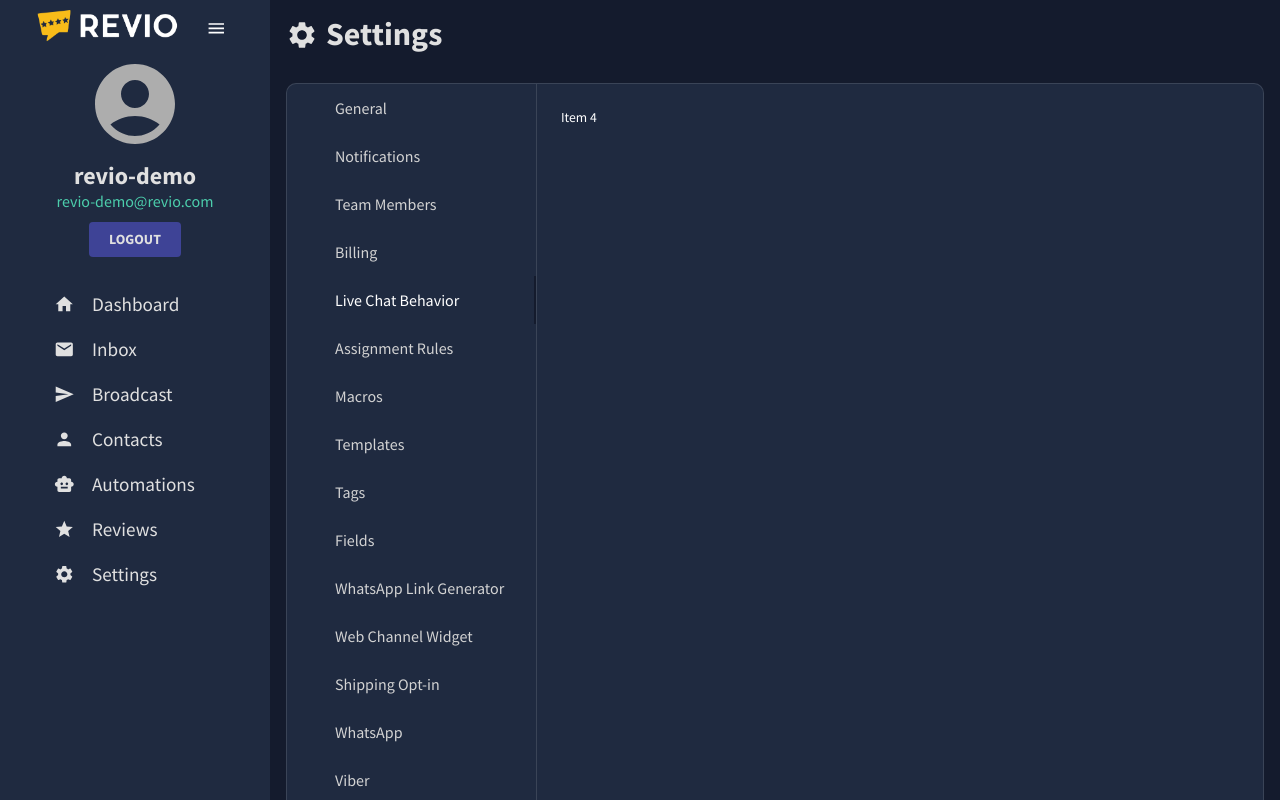
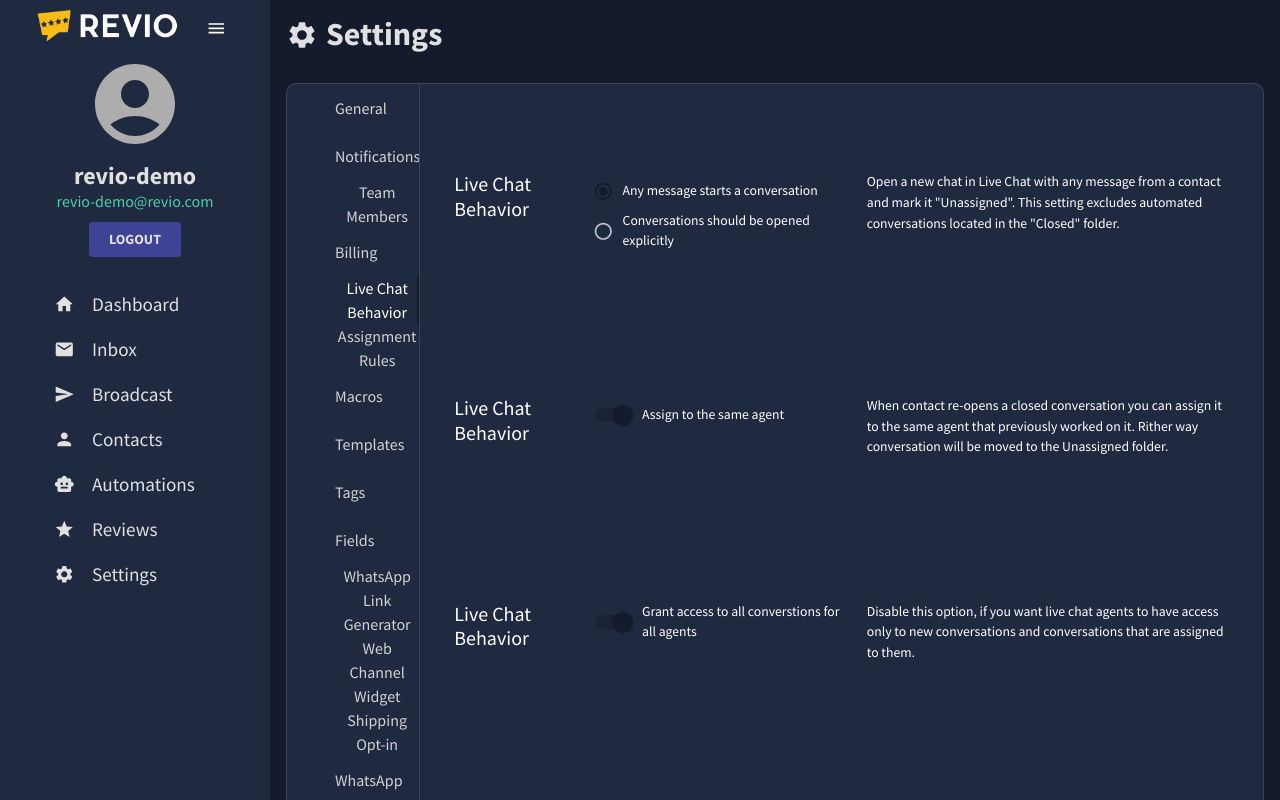
Before and after one commit to Svetlozarg/revio-dev, a Next.js app: page /settings in a window 1280 px wide. Both pictures are taken after a click on the tab "Live Chat Behavior". Shown: the top 800 px of the page. Built offline with nearby package versions, Linux system fonts and the light colour scheme.

Commit message:
Live Chat Behavior Design

```diff
--- a/src/components/settings/SettingsPanel.tsx
+++ b/src/components/settings/SettingsPanel.tsx
@@ -1,5 +1,6 @@
 import { Typography, Box } from '@mui/material';
 import WhatsAppSettings from './channels/WhatsAppSettings';
+import LiveChatBehavior from './inbox/LiveChatBehavior';
 
 interface TabPanelProps {
   children?: React.ReactNode;
@@ -12,6 +13,9 @@ function TabPanel(props: TabPanelProps) {
 
   return (
     <div
+      style={{
+        width: '100%'
+      }}
       role='tabpanel'
       hidden={value !== index}
       id={`vertical-tabpanel-${index}`}
@@ -19,8 +23,8 @@ function TabPanel(props: TabPanelProps) {
       {...other}
     >
       {value === index && (
-        <Box sx={{ p: 3 }}>
-          <Typography>{children}</Typography>
+        <Box sx={{ p: 3, width: '100%' }}>
+          {children}
         </Box>
       )}
     </div>
@@ -38,8 +42,10 @@ export default function SettingsPanel(props: Props) {
 
   return (
     <TabPanel value={value} index={index}>
-      {item !== 'WhatsApp' && <Typography>Item {index}</Typography>}
 
+      {item !== 'WhatsApp' && item !== 'Live Chat Behavior' && <Typography>Item {index}</Typography>}
+
+      {item === 'Live Chat Behavior' && <LiveChatBehavior />}
       {item === 'WhatsApp' && <WhatsAppSettings />}
     </TabPanel>
   );
--- /dev/null
+++ b/src/components/settings/inbox/LiveChatBehavior.tsx
@@ -0,0 +1,152 @@
+import { useState } from 'react';
+import {
+  Box,
+  FormControl,
+  FormControlLabel,
+  FormGroup,
+  Radio,
+  RadioGroup,
+  Stack,
+  Switch,
+  Typography,
+} from '@mui/material';
+
+const classes = {
+  box: {
+    display: 'flex',
+    justifyContent: 'space-between',
+    alignItems: 'flex-start',
+    width: '100%',
+    padding: '4rem 10px'
+  },
+
+  text: {
+    width: '400px',
+  },
+
+  radio: {
+    width: '300px',
+  },
+};
+
+export default function LiveChatBehavior() {
+  const [value, setValue] = useState<string>('beh1');
+  const [state, setState] = useState<any>({
+    assign: true,
+    grant: true,
+    allow: true,
+  });
+
+  const handleChange = (event: React.ChangeEvent<HTMLInputElement>) => {
+    setValue((event.target as HTMLInputElement).value);
+  };
+
+  const handleChangeConv = (event: React.ChangeEvent<HTMLInputElement>) => {
+    setState({
+      ...state,
+      [event.target.name]: event.target.checked,
+    });
+  };
+
+  return (
+    <Stack
+      direction='column'
+      justifyContent='center'
+      alignItems='center'
+      spacing={2}
+      width='100%'
+    >
+      <Box sx={classes.box}>
+        <Typography variant='h4'>Live Chat Behavior</Typography>
+
+        <FormControl sx={classes.radio}>
+          <RadioGroup value={value} onChange={handleChange}>
+            <FormControlLabel
+              value='beh1'
+              control={<Radio />}
+              label='Any message starts a conversation'
+            />
+            <FormControlLabel
+              value='beh2'
+              control={<Radio />}
+              label='Conversations should be opened explicitly'
+            />
+          </RadioGroup>
+        </FormControl>
+
+        <Typography variant='body1' sx={classes.text}>
+          Open a new chat in Live Chat with any message from a contact and mark it "Unassigned". This setting excludes automated conversations located in the "Closed" folder.
+        </Typography>
+      </Box>
+
+      <Box sx={classes.box}>
+        <Typography variant='h4'>Live Chat Behavior</Typography>
+
+        <FormControl sx={classes.radio} component='fieldset' variant='standard'>
+          <FormGroup>
+            <FormControlLabel
+              control={
+                <Switch
+                  checked={state.assign}
+                  onChange={handleChangeConv}
+                  name='assign'
+                />
+              }
+              label='Assign to the same agent'
+            />
+          </FormGroup>
+        </FormControl>
+
+        <Typography variant='body1' sx={classes.text}>
+          When contact re-opens a closed conversation you can assign it to the same agent that previously worked on it. Rither way conversation will be moved to the Unassigned folder.
+        </Typography>
+      </Box>
+
+      <Box sx={classes.box}>
+        <Typography variant='h4'>Live Chat Behavior</Typography>
+
+        <FormControl sx={classes.radio} component='fieldset' variant='standard'>
+          <FormGroup>
+            <FormControlLabel
+              control={
+                <Switch
+                  checked={state.grant}
+                  onChange={handleChangeConv}
+                  name='grant'
+                />
+              }
+              label='Grant access to all converstions for all agents'
+            />
+          </FormGroup>
+        </FormControl>
+
+        <Typography variant='body1' sx={classes.text}>
+          Disable this option, if you want live chat agents to have access only to new conversations and conversations that are assigned to them.
+        </Typography>
+      </Box>
+
+      <Box sx={classes.box}>
+        <Typography variant='h4'>Live Chat Behavior</Typography>
+
+        <FormControl sx={classes.radio} component='fieldset' variant='standard'>
+          <FormGroup>
+            <FormControlLabel
+              control={
+                <Switch
+                  checked={state.allow}
+                  onChange={handleChangeConv}
+                  name='allow'
+                />
+              }
+              label='Allow sound alerts'
+            />
+          </FormGroup>
+        </FormControl>
+
+        <Typography variant='body1' sx={classes.text}>
+
+        </Typography>
+      </Box>
+    </Stack>
+  );
+}
```
